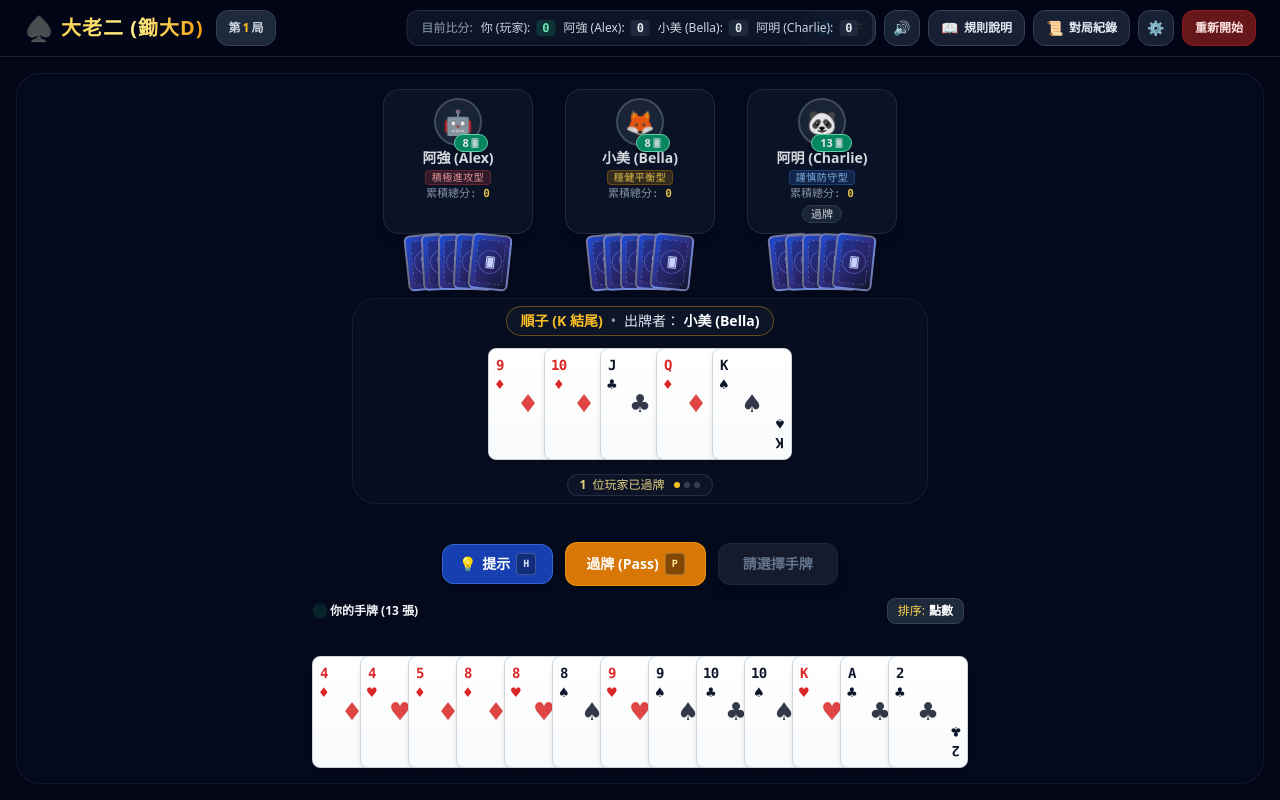
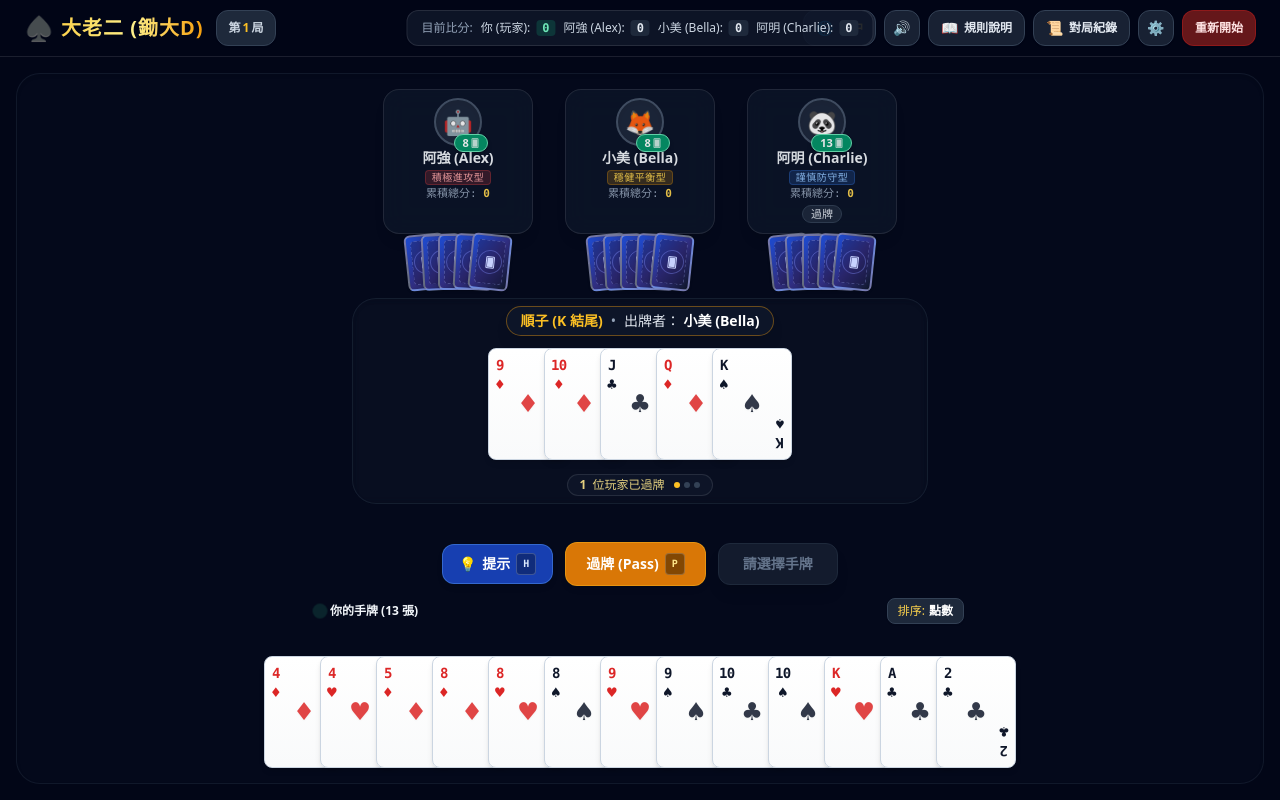
Before and after one commit to kennith/big2-app, a Vue app: page / in a window 1280 px wide. Built offline with nearby package versions, Linux system fonts and the light colour scheme.

Commit message:
style: adjust card spacing in rank and suit modes to fill the row while maintaining consistent card distance

```diff
--- a/src/components/PlayerHand.vue
+++ b/src/components/PlayerHand.vue
@@ -24,12 +24,14 @@ const emit = defineEmits<{
 }>();
 
 // Dynamic negative overlap margin based on number of cards in hand
+// Ensures cards fill the entire row when full (13 cards), while never separating wider than center cards
 const overlapMargin = computed(() => {
   const count = props.hand.length;
-  if (count <= 4) return 'margin-left: 3px; margin-right: 3px;';
-  if (count <= 7) return 'margin-left: -14px;';
-  if (count <= 10) return 'margin-left: -22px;';
-  return 'margin-left: -32px;';
+  if (count <= 3) return 'margin-left: -8px;';
+  if (count <= 5) return 'margin-left: -12px;';
+  if (count <= 8) return 'margin-left: -16px;';
+  if (count <= 11) return 'margin-left: -20px;';
+  return 'margin-left: -24px;';
 });
 
 const currentSortLabel = computed(() => {
```
